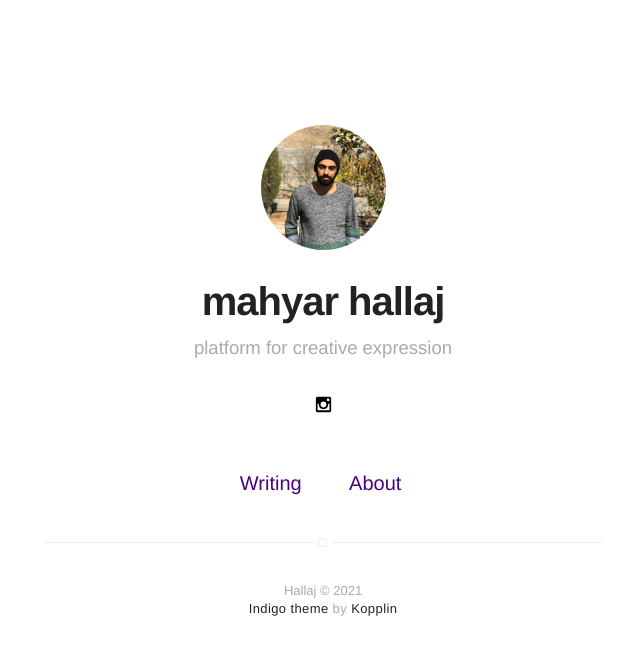
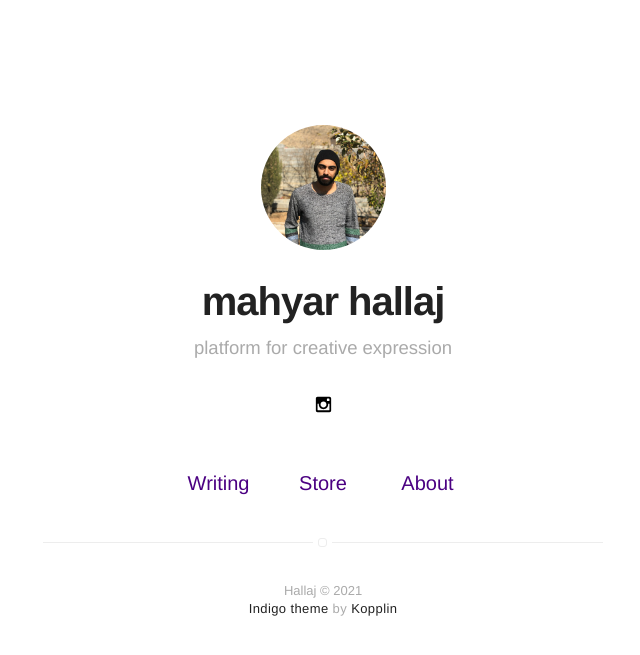
Before and after one commit to mabolhal/my-site, a Jekyll site: the page built from index.html, in a window 1280 px wide. Shown: the top 655 px of the page, without its empty margins (317-957 px from the left). Built offline with Jekyll 4.4.1, drawn with Linux system fonts in a browser that asks for light colours.

Commit message:
Created Store section

```diff
--- a/_includes/nav.html
+++ b/_includes/nav.html
@@ -25,6 +25,14 @@
         {% if site.about == true %}
             {% if page.title != "About" %}
                 <li class="item">
+                    <a class="link" href="{{ site.url }}/store">Store</a>
+                </li>
+            {% endif %}
+        {% endif %}
+
+        {% if site.about == true %}
+            {% if page.title != "About" %}
+                <li class="item">
                     <a class="link" href="{{ site.url }}/about">About</a>
                 </li>
             {% endif %}
```
